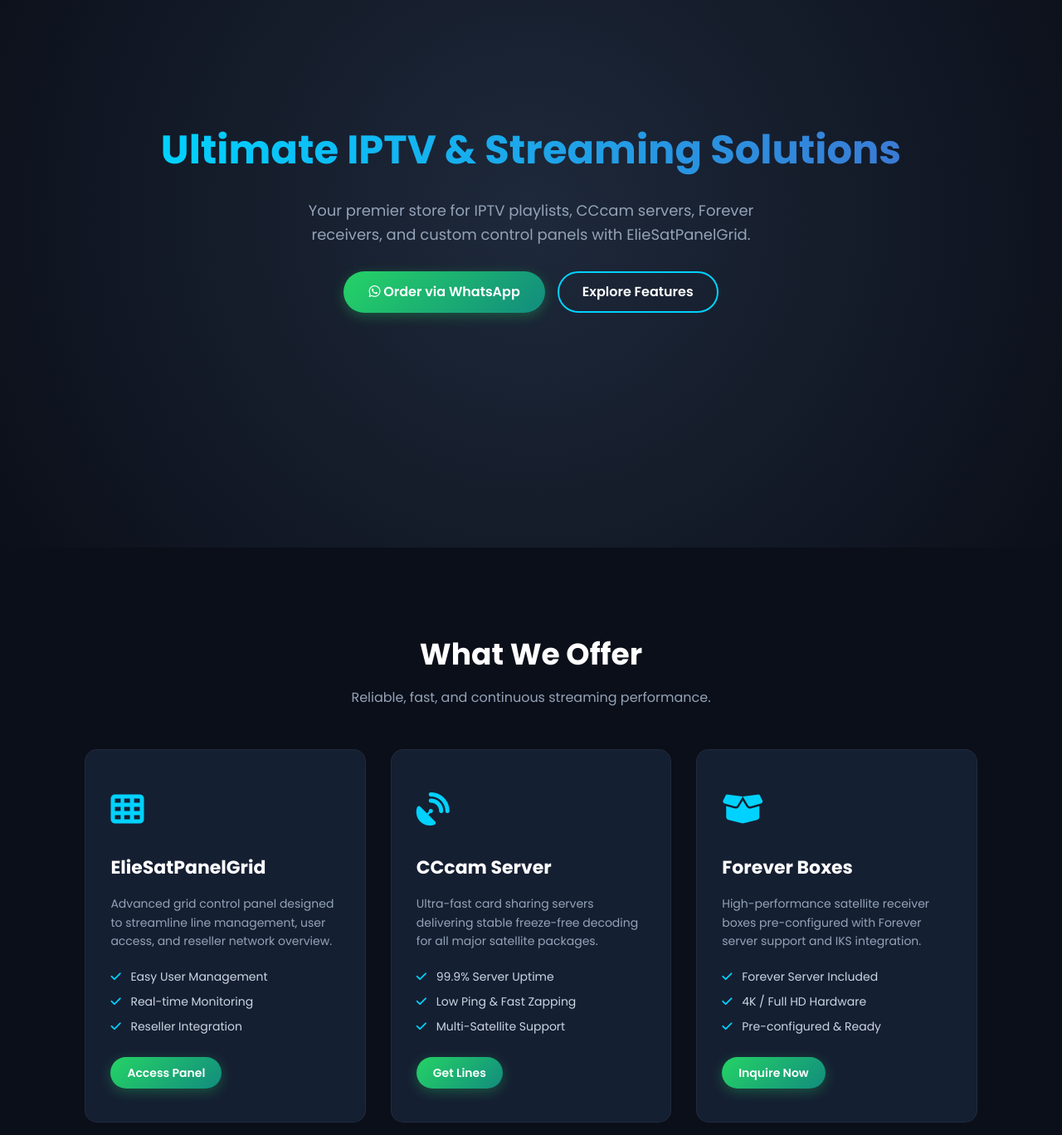
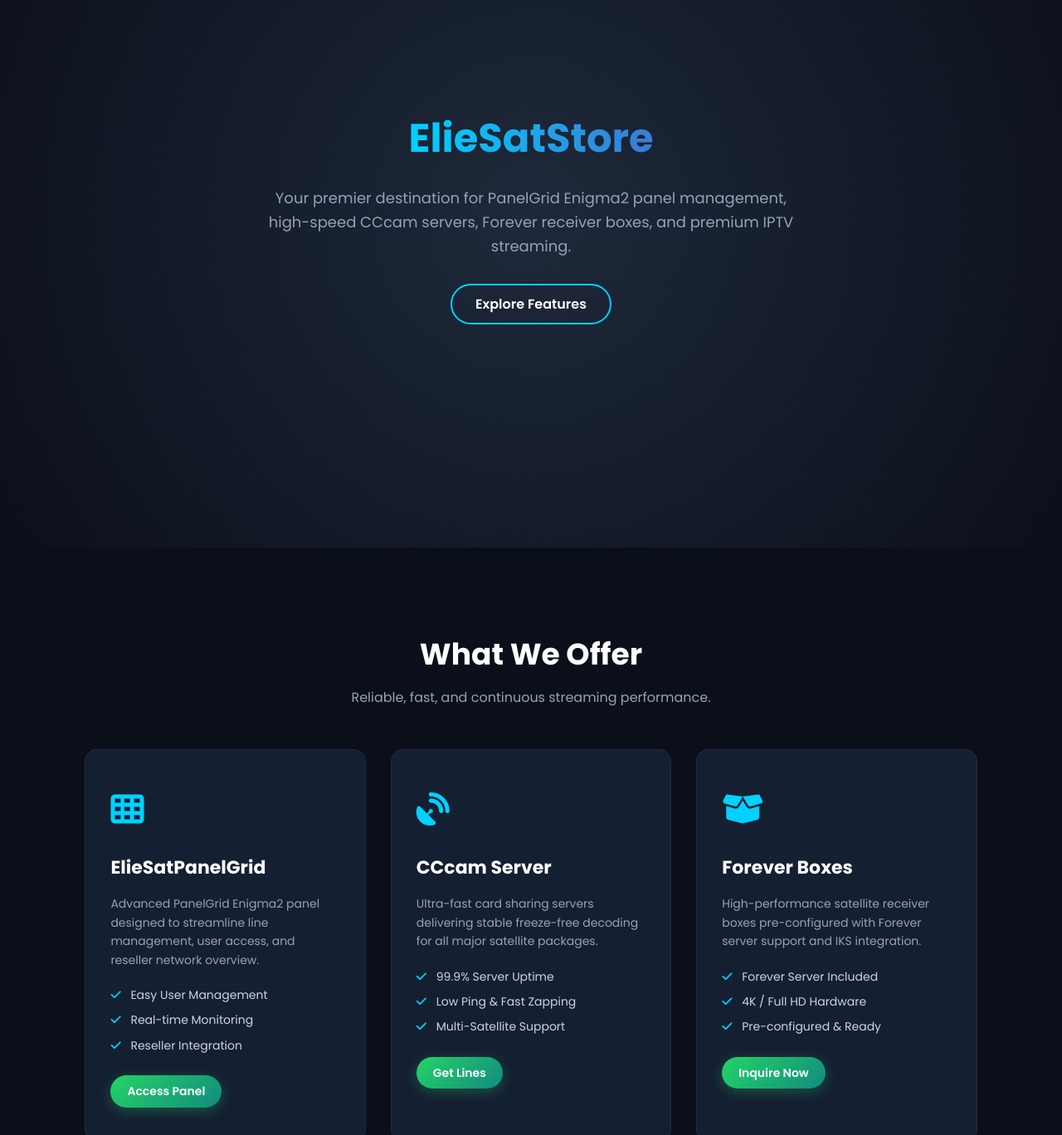
Before and after one commit to eliesat/ElieSat, a plain HTML site: page index.html in a window 1280 px wide. Shown: the part 200-1568 px from the top of the page at 83% size. Drawn offline with Linux system fonts and the light colour scheme.

Commit message:
Add files via upload

```diff
--- a/index.html
+++ b/index.html
@@ -101,7 +101,7 @@
         .hero p {
             font-size: 18px;
             color: #94a3b8;
-            max-width: 600px;
+            max-width: 650px;
             margin-bottom: 30px;
         }
 
@@ -250,10 +250,9 @@
 
     <!-- Hero Section -->
     <section class="hero">
-        <h1>Ultimate IPTV & Streaming Solutions</h1>
-        <p>Your premier store for IPTV playlists, CCcam servers, Forever receivers, and custom control panels with ElieSatPanelGrid.</p>
+        <h1>ElieSatStore</h1>
+        <p>Your premier destination for PanelGrid Enigma2 panel management, high-speed CCcam servers, Forever receiver boxes, and premium IPTV streaming.</p>
         <div class="hero-btns">
-            <a href="https://wa.me/96170787872" target="_blank" class="btn-primary"><i class="fa-brands fa-whatsapp"></i> Order via WhatsApp</a>
             <a href="#grid" class="btn-secondary">Explore Features</a>
         </div>
     </section>
@@ -268,7 +267,7 @@
             <div class="card" id="grid">
                 <div class="card-icon"><i class="fa-solid fa-table-cells"></i></div>
                 <h3>ElieSatPanelGrid</h3>
-                <p>Advanced grid control panel designed to streamline line management, user access, and reseller network overview.</p>
+                <p>Advanced PanelGrid Enigma2 panel designed to streamline line management, user access, and reseller network overview.</p>
                 <ul>
                     <li><i class="fa-solid fa-check"></i> Easy User Management</li>
                     <li><i class="fa-solid fa-check"></i> Real-time Monitoring</li>
```
